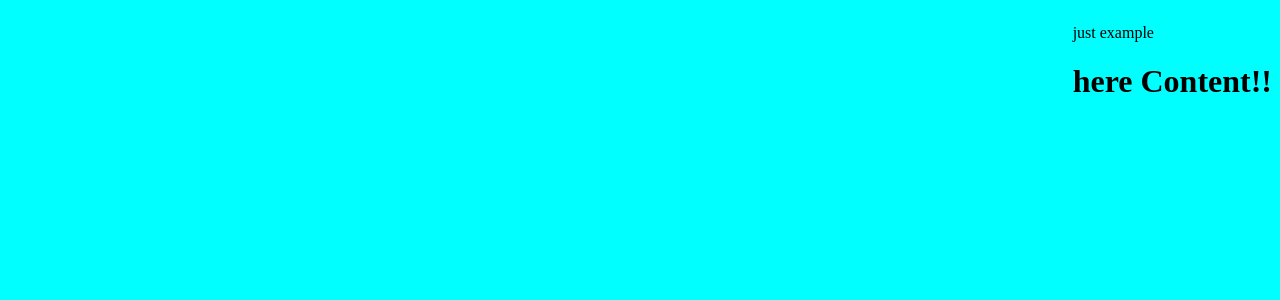
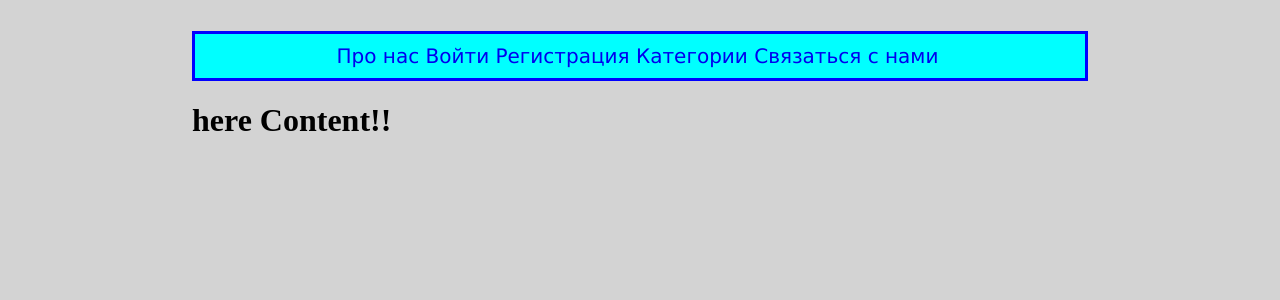
Before and after one commit to chamilou/python, a Django app: page / in a window 1280 px wide. Shown: the top 300 px of the page. Run offline with Django 3.2, Linux system fonts and the light colour scheme.

Commit message:
login etc

```diff
--- a/NewShkat05/src/NewShkat05/static/css.css
+++ b/NewShkat05/src/NewShkat05/static/css.css
@@ -1,6 +1,30 @@
- body{
- float:right;
-display:block;
-background-color:cyan;
+body{
+//transform:skew(-5deg,-7deg);
+    width:70%;
+    height:100%;
+	background-color:lightgrey ;
+	display:table;
+	width:70%;
+	padding:15px;
+	margin:auto;
+}
+ #menu a {
+text-decoration:none;
+}
 
- }
+#menu {
+    font-family: Verdana;
+    font-size: 20px;
+    background-color:cyan;
+    text-align: center;
+    border: #B1B1B1 solid;
+    border-color:blue;
+    border-width: 10 1px 1 1;
+    padding: 10px 17px 10px 12px;
+}
+footer{
+position:fixed;
+bottom:0px;
+text-align:center;
+margin:auto;
+}
--- a/NewShkat05/src/NewShkat05/templates/index.html
+++ b/NewShkat05/src/NewShkat05/templates/index.html
@@ -8,9 +8,24 @@
 {%block body%}
 
 <p>
-just example  <p>
+<div id = "menu">
 
+ <a href ='/'>Про нас </a>
+{%if user.is_authenticated %}
+(<a href ='/logout'>Выход</a>)
+
+  {%else%}
+ <a href ='login'>Войти</a>
+{%endif%}
+ <a href ='/register'>Регистрация</a>
+ <a href =''> </a>
+<a href ='/ category'>Категории </a>
+ <a href ='/contact_me'>Связаться с нами </a>
+
+</div >
 <p>
+
+</p>
 
 <p>
 
--- a/NewShkat05/src/NewShkat05/urls.py
+++ b/NewShkat05/src/NewShkat05/urls.py
@@ -2,6 +2,7 @@ from django.conf.urls import patterns, include, url
 from django.contrib import admin
 from django.contrib.staticfiles.urls import staticfiles_urlpatterns
 from NewShkat05.views import *
+from django.contrib.auth import logout, login
 
 urlpatterns = patterns('',
     # Examples:
@@ -9,6 +10,10 @@ urlpatterns = patterns('',
     # url(r'^blog/', include('blog.urls')),
     url('^$',welcome_page),
     url('^contact_me$',contact_me),
+    url('^login$',login),
+    url('^logout$',logout),
+    url('^aboutUs$',aboutUs),
+    url('^category$',category),
 
     url(r'^admin/', include(admin.site.urls)),
 )
--- a/NewShkat05/src/NewShkat05/views.py
+++ b/NewShkat05/src/NewShkat05/views.py
@@ -19,3 +19,11 @@ def contact_me(request):
     address= 'мой адрес:'
 
     return render_to_response('contact_me.html',locals())
+def aboutUs (request):
+    page_title = 'Про нас'
+
+    return render_to_response('aboutUS.html',locals())
+def category (request):
+    page_title = 'Категории'
+
+    return render_to_response('category.html',locals())
```
Also changed, not shown: NewShkat05/src/NewShkat05/templates/registration/login.html (added, +27 -0 lines), NewShkat05/src/NewShkat05/templates/registration/logout.html (added).
